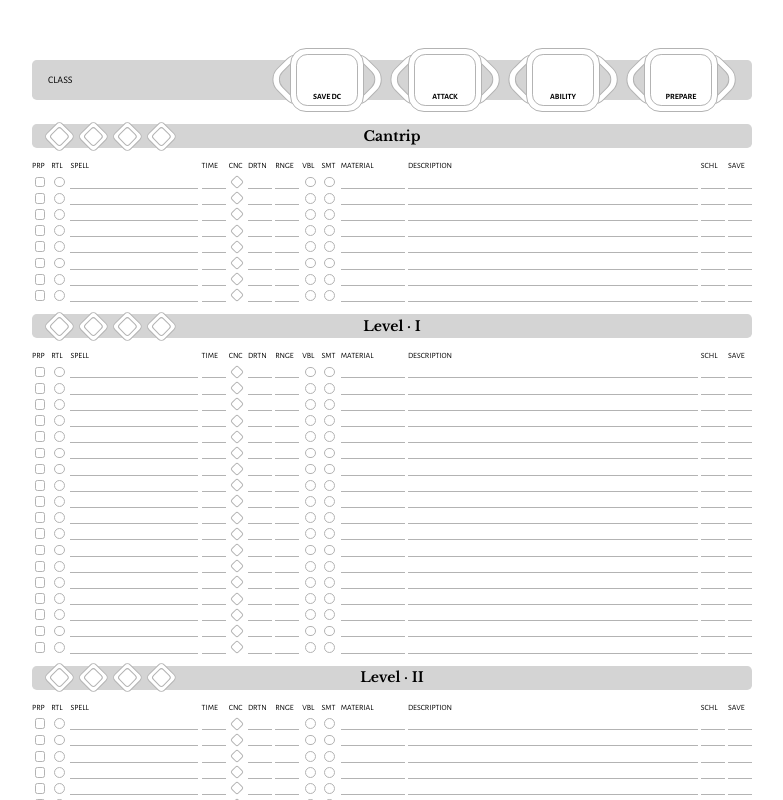
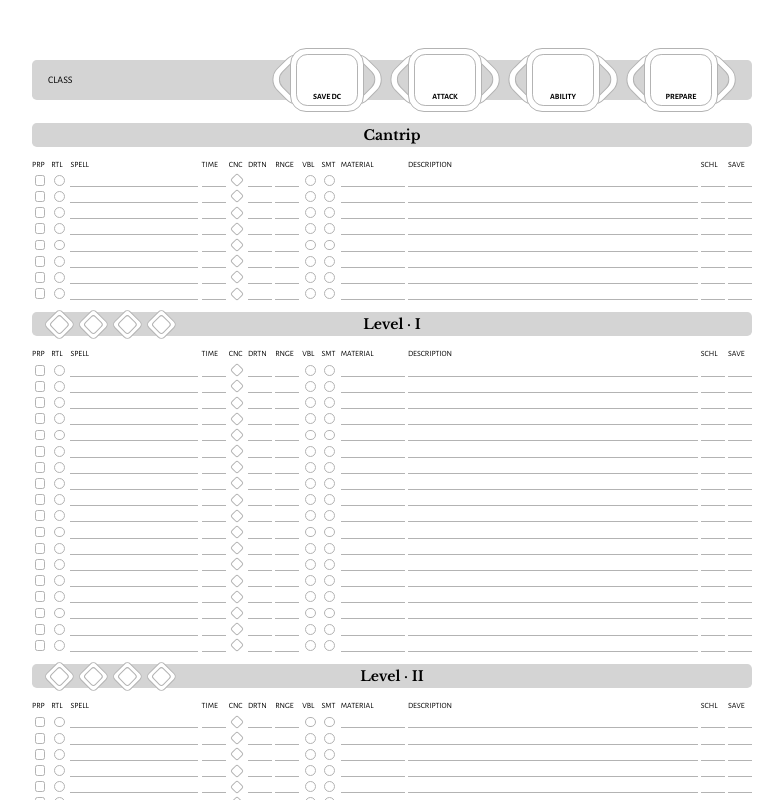
Before and after one commit to jonathan-wideman/dnd-5e-apps, a React (Vite) app in the folder character-sheet/: page / in a window 1280 px wide. Shown: the top 800 px of the page, without its empty margins (248-1031 px from the left). Built offline with nearby package versions, Linux system fonts and the light colour scheme.

Commit message:
Don't show slots for cantrips

```diff
--- a/character-sheet/src/SpellLevelDividerRow.jsx
+++ b/character-sheet/src/SpellLevelDividerRow.jsx
@@ -17,6 +17,7 @@ export default function SpellLevelDividerRow({ level }) {
   return (
     <div className='divider-container'>
       <div className='divider-background'></div>
+      {level !== 0 ?
         <div className='divider-content spell-level-divider row'>
           <div className='spell-level-divider slots'>
             <span className='spell-level-divider box'></span>
@@ -24,8 +25,8 @@ export default function SpellLevelDividerRow({ level }) {
             <span className='spell-level-divider box'></span>
             <span className='spell-level-divider box'></span>
           </div>
-        {/* <span className='spell-level-divider level'>Level · {romanNumerals(level)}</span> */}
-      </div>
+        </div> : null
+      }
       <div className='divider-content spell-level-divider row center'>
         {level === 0 ?
           <span className='spell-level-divider level'>Cantrip</span> :
```
Lines whose indentation alone changed are shown as unchanged.
